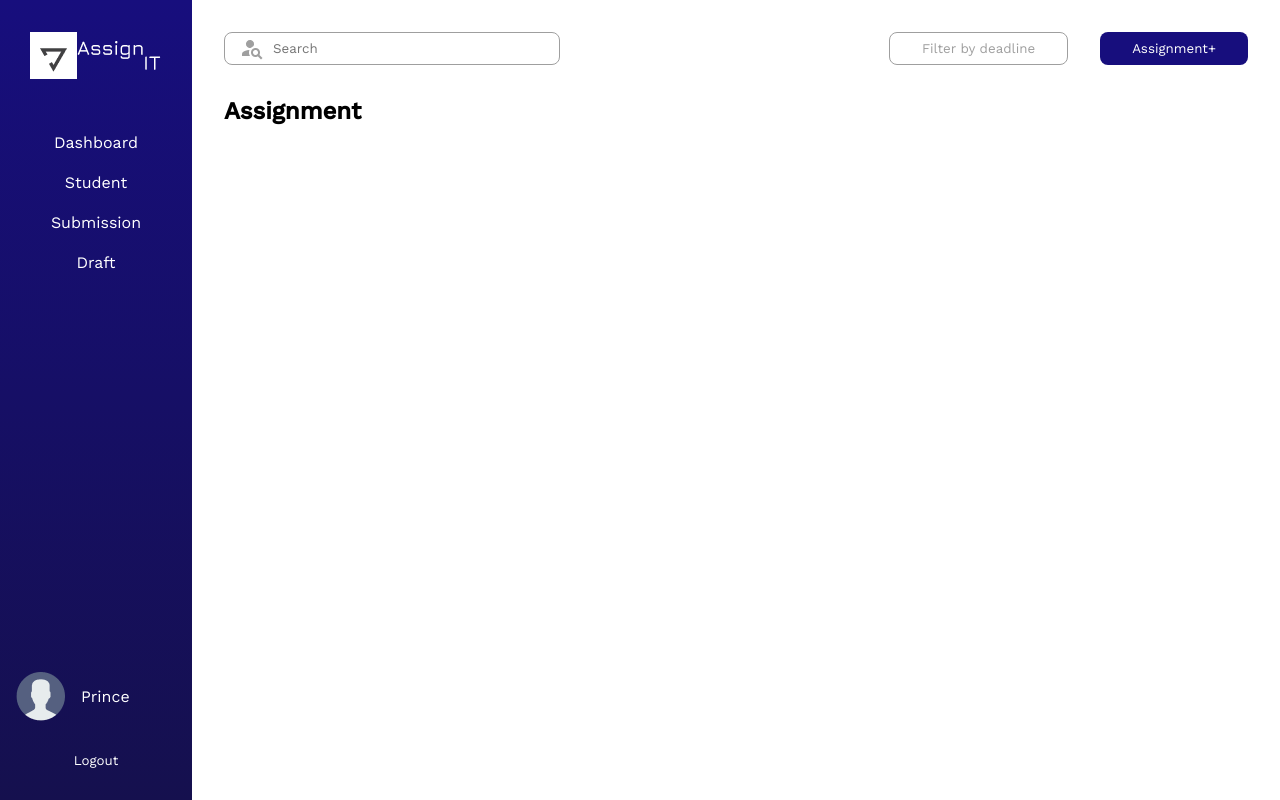
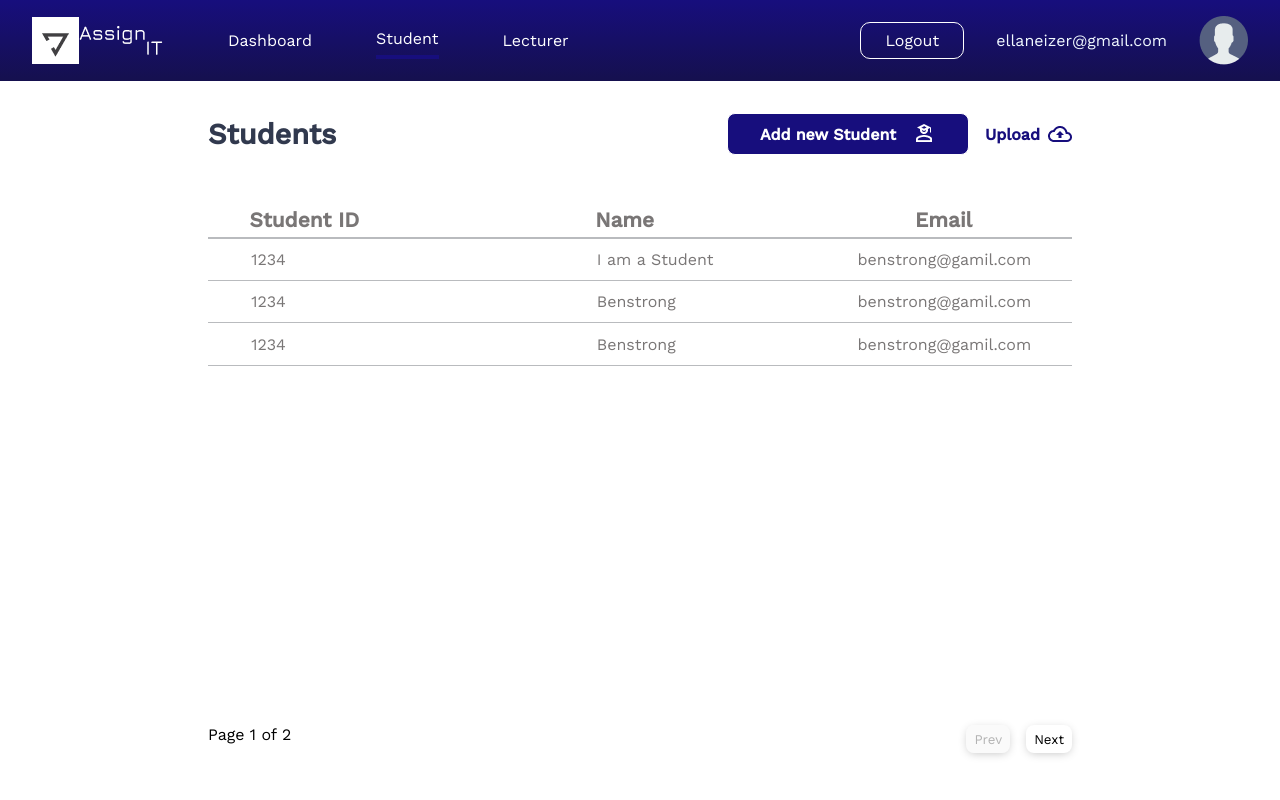
Before and after one commit to amt-divine-duah/test-repo-gitinspired, a React (Vite) app in the folder frontend/: page /student in a window 1280 px wide. Built offline with nearby package versions, Linux system fonts and the light colour scheme.

Commit message:
updated board

```diff
--- a/frontend/src/App.tsx
+++ b/frontend/src/App.tsx
@@ -1,12 +1,15 @@
 import HomePage from "./Pages/HomePage"
 import LecturerDashBoard from "./Pages/LecturerDashBoard"
+
 
 
 
 const App = () => {
   return (
     <>
-    <LecturerDashBoard/>
+    {/* <LecturerDashBoard/> */}
+     <HomePage/>
+
     </>
   )
 }
--- a/frontend/src/Pages/LecturerDashBoard.tsx
+++ b/frontend/src/Pages/LecturerDashBoard.tsx
@@ -13,7 +13,7 @@
   return (
     <div className="lecturerDashBoard">
       <Sidebar />
-      <div className="main-board">
+      <div className="main-lecturer-board">
       <Header/>
       <section>
       <h2>Assignment</h2>
--- a/frontend/src/Styles/_breakpoints.scss
+++ b/frontend/src/Styles/_breakpoints.scss
@@ -3,7 +3,7 @@
     "sm":480px,
     "md":720px,
     "lg":960px,
-    "xl":1200px,
+    "xl":1400px,
 );
 
 @mixin xs {
--- a/frontend/src/Styles/board.scss
+++ b/frontend/src/Styles/board.scss
@@ -1,6 +1,5 @@
 @import './breakpoints';
 @import '../App.css';
-
 .main-board{
     @include lg{
         display: flex;
@@ -16,6 +15,11 @@
                     display: flex;
                     justify-content: space-between;
                     align-items: center;
+
+                    h1{
+                        color: #31394E;
+                        font-size: 1.8rem;
+                    }
 
                     .main-board-btn{
                         display: flex;
@@ -53,7 +57,10 @@
                     display: flex;
                     flex-direction: column;
                     align-items: center;
-                    margin: 0rem auto 0 auto;
+
+                    @include xl{
+                        margin-top: 4rem;
+                    }
                  }
 
             }
--- a/frontend/src/Styles/lecturerDashBoard.scss
+++ b/frontend/src/Styles/lecturerDashBoard.scss
@@ -3,14 +3,19 @@
 
 
 .lecturerDashBoard{
-    @include lg{
+        @include lg{
         display: grid;
         grid-template-columns: 15%  85%;
 
-        .main-board{
+        .main-lecturer-board{
+            margin: 2rem 2rem;
+            overflow-y: auto;
+        }
+
+        .lecturer-main-board{
             width: 100%;
-            padding: 2rem;
-            height: 100vh;
+
+
 
         }
     }
--- a/frontend/src/Styles/lecturerMainBoard.scss
+++ b/frontend/src/Styles/lecturerMainBoard.scss
@@ -4,7 +4,7 @@
 
 .lecturer-main-board{
     @include lg{
-              .card-section{
+            .card-section{
             display: flex;
             flex-wrap: wrap;
             gap: 1rem;
--- a/frontend/src/Styles/table.scss
+++ b/frontend/src/Styles/table.scss
@@ -1,20 +1,18 @@
-@import './breakpoints';
-@import '../App.css';
+.main-board-table{
 
-.main-board-table{
-    @include lg{
     table{
-            margin-top: 2rem;
+        margin-top: 3rem;
         border-collapse: collapse;
         width: 100%;
-            color:#797676;
-            ;
+        color: #797676;
+
     }
 
     table th:first-child,
     table th:nth-child(2),
     table td:nth-child(2){
         text-align: left;
+
 
     };
 
@@ -23,30 +21,34 @@
 
         text-align: center;
 
+
     }
 
     thead tr
     {
-            border-bottom: 2px solid #797676;
+        border-bottom: 2px solid #B9BBBE;
 
     }
     tbody tr{
-            border-bottom: 1px solid #797676;
+        border-bottom: 1px solid #B9BBBE;
     }
 
     thead th{
         padding: 0.3rem 0;
-            padding-left: 2.2em;
-            font-size: 1.3rem;
+        padding-left: 2em;
+        font-size: 1.3em;
+
+
     }
     tbody td{
-            padding: 1rem 0;
-            padding-left: 3rem;
+        padding: 0.7rem 0;
+        padding-left: 2.7rem;
+        font-size: 1rem;
+
+
     }
     th:first-child,
     td:first-child{
         width: 40%;
     }
 }
-
-}
```
Lines whose indentation alone changed are shown as unchanged.
